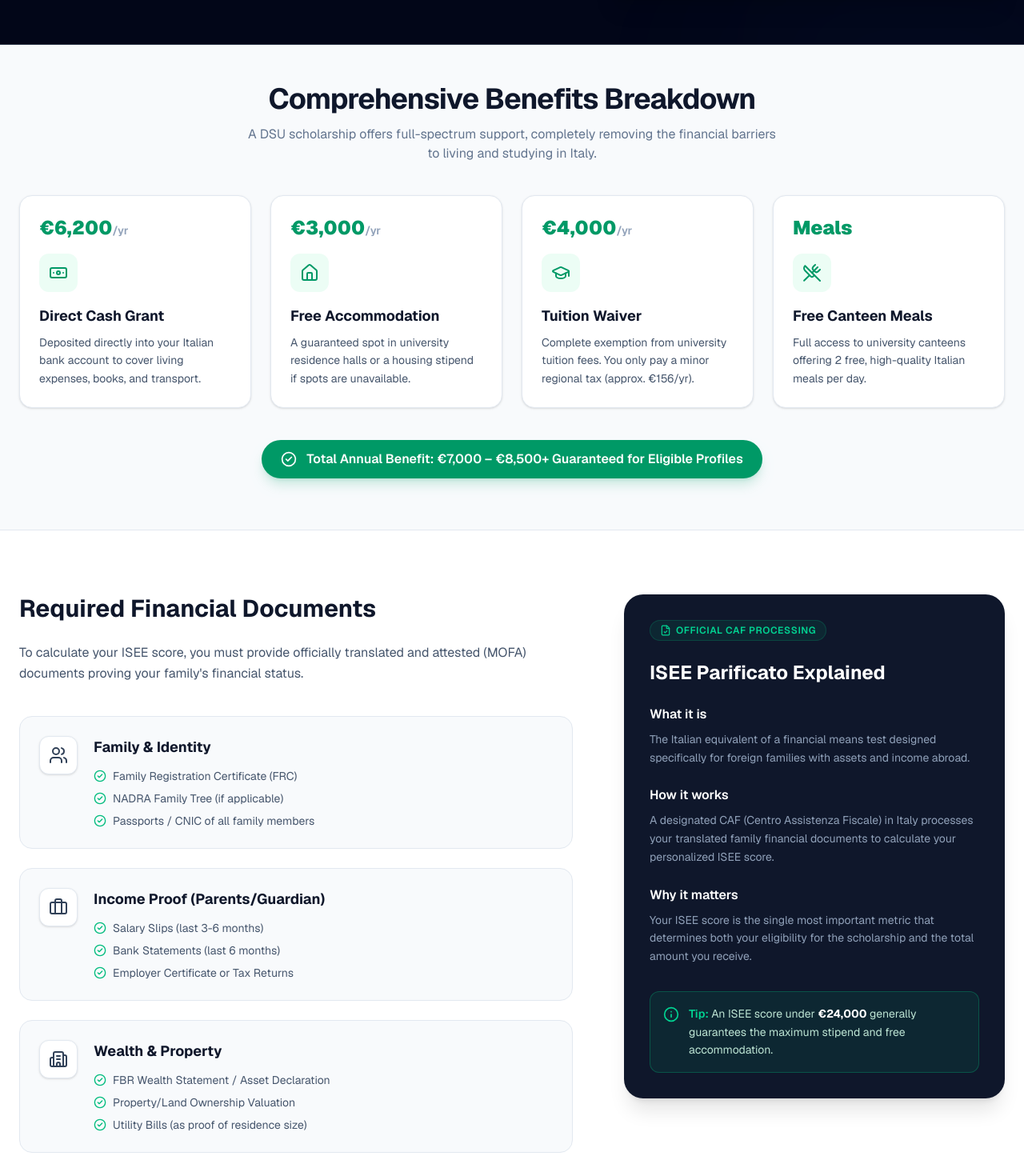
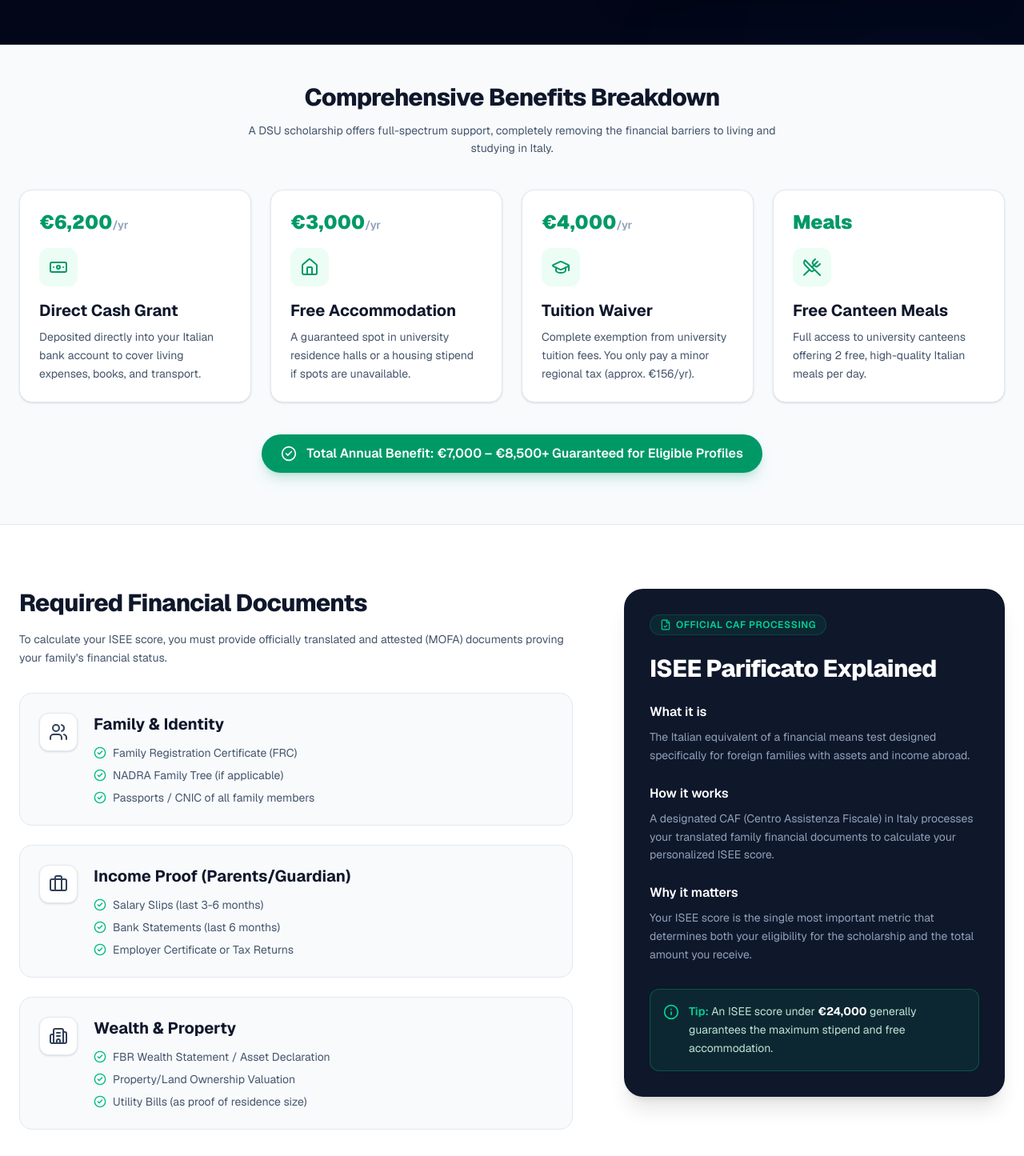
Before and after one commit to itshammadkhalil/italopath, a Next.js app: page /scholarships in a window 1280 px wide. Shown: the part 445-1890 px from the top of the page at 80% size. Built offline with nearby package versions, Linux system fonts and the light colour scheme.

Commit message:
fix: align scholarships page typography with global font styles

```diff
--- a/src/app/scholarships/page.tsx
+++ b/src/app/scholarships/page.tsx
@@ -119,8 +119,8 @@ export default function ScholarshipsPage() {
       ════════════════════════════════════════════ */}
       <section className="pt-12 pb-16 max-w-7xl mx-auto px-6">
         <div className="text-center mb-10">
-          <h2 className="text-3xl md:text-4xl font-bold text-slate-900 mb-3 tracking-tight">Comprehensive Benefits Breakdown</h2>
-          <p className="text-base text-slate-500 max-w-2xl mx-auto">
+          <h2 className="text-2xl lg:text-3xl font-extrabold text-slate-900 tracking-tight mb-3">Comprehensive Benefits Breakdown</h2>
+          <p className="text-slate-600 text-sm leading-relaxed max-w-2xl mx-auto">
             A DSU scholarship offers full-spectrum support, completely removing the financial barriers to living and studying in Italy.
           </p>
         </div>
@@ -132,7 +132,7 @@ export default function ScholarshipsPage() {
             <div className="w-12 h-12 bg-emerald-50 rounded-xl flex items-center justify-center mb-4 mt-4">
               <Banknote className="w-6 h-6 text-emerald-600" />
             </div>
-            <h3 className="text-lg font-bold text-slate-900 mb-2">Direct Cash Grant</h3>
+            <h3 className="text-lg lg:text-xl font-bold text-slate-900 mb-2">Direct Cash Grant</h3>
             <p className="text-sm text-slate-600 leading-relaxed">
               Deposited directly into your Italian bank account to cover living expenses, books, and transport.
             </p>
@@ -144,7 +144,7 @@ export default function ScholarshipsPage() {
             <div className="w-12 h-12 bg-emerald-50 rounded-xl flex items-center justify-center mb-4 mt-4">
               <Home className="w-6 h-6 text-emerald-600" />
             </div>
-            <h3 className="text-lg font-bold text-slate-900 mb-2">Free Accommodation</h3>
+            <h3 className="text-lg lg:text-xl font-bold text-slate-900 mb-2">Free Accommodation</h3>
             <p className="text-sm text-slate-600 leading-relaxed">
               A guaranteed spot in university residence halls or a housing stipend if spots are unavailable.
             </p>
@@ -156,7 +156,7 @@ export default function ScholarshipsPage() {
             <div className="w-12 h-12 bg-emerald-50 rounded-xl flex items-center justify-center mb-4 mt-4">
               <GraduationCap className="w-6 h-6 text-emerald-600" />
             </div>
-            <h3 className="text-lg font-bold text-slate-900 mb-2">Tuition Waiver</h3>
+            <h3 className="text-lg lg:text-xl font-bold text-slate-900 mb-2">Tuition Waiver</h3>
             <p className="text-sm text-slate-600 leading-relaxed">
               Complete exemption from university tuition fees. You only pay a minor regional tax (approx. €156/yr).
             </p>
@@ -168,7 +168,7 @@ export default function ScholarshipsPage() {
             <div className="w-12 h-12 bg-emerald-50 rounded-xl flex items-center justify-center mb-4 mt-4">
               <UtensilsCrossed className="w-6 h-6 text-emerald-600" />
             </div>
-            <h3 className="text-lg font-bold text-slate-900 mb-2">Free Canteen Meals</h3>
+            <h3 className="text-lg lg:text-xl font-bold text-slate-900 mb-2">Free Canteen Meals</h3>
             <p className="text-sm text-slate-600 leading-relaxed">
               Full access to university canteens offering 2 free, high-quality Italian meals per day.
             </p>
@@ -193,9 +193,9 @@ export default function ScholarshipsPage() {
 
             {/* Left: Required Financial Documents (3 Cards) */}
             <div className="lg:col-span-7">
-              <h2 className="text-3xl font-bold text-slate-900 mb-6">Required Financial Documents</h2>
-              <p className="text-slate-600 mb-10 leading-relaxed">
-                To calculate your ISEE score, you must provide officially translated and attested (MOFA) documents proving your family's financial status.
+              <h2 className="text-2xl lg:text-3xl font-extrabold text-slate-900 tracking-tight mb-4">Required Financial Documents</h2>
+              <p className="text-slate-600 text-sm leading-relaxed mb-8">
+                To calculate your ISEE score, you must provide officially translated and attested (MOFA) documents proving your family&apos;s financial status.
               </p>
 
               <div className="space-y-6">
@@ -205,7 +205,7 @@ export default function ScholarshipsPage() {
                     <Users className="w-6 h-6 text-slate-700" />
                   </div>
                   <div>
-                    <h3 className="text-lg font-bold text-slate-900 mb-3">Family & Identity</h3>
+                    <h3 className="text-lg lg:text-xl font-bold text-slate-900 mb-3">Family & Identity</h3>
                     <ul className="space-y-2">
                       <li className="flex items-start gap-2 text-sm text-slate-600"><CheckCircle2 className="w-4 h-4 text-emerald-500 mt-0.5 shrink-0" /> Family Registration Certificate (FRC)</li>
                       <li className="flex items-start gap-2 text-sm text-slate-600"><CheckCircle2 className="w-4 h-4 text-emerald-500 mt-0.5 shrink-0" /> NADRA Family Tree (if applicable)</li>
@@ -220,7 +220,7 @@ export default function ScholarshipsPage() {
                     <Briefcase className="w-6 h-6 text-slate-700" />
                   </div>
                   <div>
-                    <h3 className="text-lg font-bold text-slate-900 mb-3">Income Proof (Parents/Guardian)</h3>
+                    <h3 className="text-lg lg:text-xl font-bold text-slate-900 mb-3">Income Proof (Parents/Guardian)</h3>
                     <ul className="space-y-2">
                       <li className="flex items-start gap-2 text-sm text-slate-600"><CheckCircle2 className="w-4 h-4 text-emerald-500 mt-0.5 shrink-0" /> Salary Slips (last 3-6 months)</li>
                       <li className="flex items-start gap-2 text-sm text-slate-600"><CheckCircle2 className="w-4 h-4 text-emerald-500 mt-0.5 shrink-0" /> Bank Statements (last 6 months)</li>
@@ -235,7 +235,7 @@ export default function ScholarshipsPage() {
                     <Building2 className="w-6 h-6 text-slate-700" />
                   </div>
                   <div>
-                    <h3 className="text-lg font-bold text-slate-900 mb-3">Wealth & Property</h3>
+                    <h3 className="text-lg lg:text-xl font-bold text-slate-900 mb-3">Wealth & Property</h3>
                     <ul className="space-y-2">
                       <li className="flex items-start gap-2 text-sm text-slate-600"><CheckCircle2 className="w-4 h-4 text-emerald-500 mt-0.5 shrink-0" /> FBR Wealth Statement / Asset Declaration</li>
                       <li className="flex items-start gap-2 text-sm text-slate-600"><CheckCircle2 className="w-4 h-4 text-emerald-500 mt-0.5 shrink-0" /> Property/Land Ownership Valuation</li>
@@ -254,7 +254,7 @@ export default function ScholarshipsPage() {
                   Official CAF Processing
                 </div>
 
-                <h2 className="text-2xl font-bold text-white mb-6">ISEE Parificato Explained</h2>
+                <h2 className="text-2xl lg:text-3xl font-extrabold text-white tracking-tight mb-6">ISEE Parificato Explained</h2>
 
                 <div className="space-y-6 mb-8">
                   <div>
@@ -289,7 +289,7 @@ export default function ScholarshipsPage() {
           5. DISQUALIFICATION & SOLUTIONS
       ════════════════════════════════════════════ */}
       <section className="py-20 max-w-7xl mx-auto px-6">
-        <h2 className="text-3xl font-bold text-slate-900 mb-10 text-center">Protecting Your Scholarship</h2>
+        <h2 className="text-2xl lg:text-3xl font-extrabold text-slate-900 tracking-tight mb-10 text-center">Protecting Your Scholarship</h2>
 
         <div className="grid md:grid-cols-2 gap-8">
           {/* Risks (Red/Amber) */}
@@ -297,7 +297,7 @@ export default function ScholarshipsPage() {
             <div className="w-12 h-12 bg-red-100 rounded-xl flex items-center justify-center mb-6">
               <AlertTriangle className="w-6 h-6 text-red-600" />
             </div>
-            <h3 className="text-xl font-bold text-slate-900 mb-6">Common Mistakes That Get Students Disqualified</h3>
+            <h3 className="text-lg lg:text-xl font-bold text-slate-900 mb-6">Common Mistakes That Get Students Disqualified</h3>
             <ul className="space-y-5">
               {[
                 "Missing or incomplete family financial documents during ISEE calculation.",
@@ -319,7 +319,7 @@ export default function ScholarshipsPage() {
             <div className="w-12 h-12 bg-emerald-100 rounded-xl flex items-center justify-center mb-6">
               <ShieldCheck className="w-6 h-6 text-emerald-600" />
             </div>
-            <h3 className="text-xl font-bold text-slate-900 mb-6">How ItaloPath Protects Your Scholarship</h3>
+            <h3 className="text-lg lg:text-xl font-bold text-slate-900 mb-6">How ItaloPath Protects Your Scholarship</h3>
             <ul className="space-y-5">
               {[
                 "Pre-assessment of your financial documents before translation to ensure correct ISEE scoring.",
@@ -341,7 +341,7 @@ export default function ScholarshipsPage() {
         <div className="mt-16 text-center">
           <Link
             href="/contact"
-            className="inline-flex items-center justify-center gap-2 px-8 py-4 text-lg font-semibold text-white bg-[#10A985] hover:bg-[#0D9070] rounded-xl transition-all shadow-lg hover:shadow-[#10A985]/20 hover:-translate-y-0.5"
+            className="inline-flex items-center justify-center gap-2 px-8 py-4 text-base font-semibold text-white bg-emerald-600 hover:bg-emerald-500 rounded-xl transition-all shadow-lg hover:shadow-emerald-600/20 hover:-translate-y-0.5"
           >
             Get Your Family ISEE Assessed Before Applying
             <ArrowRight className="w-5 h-5" />
```
